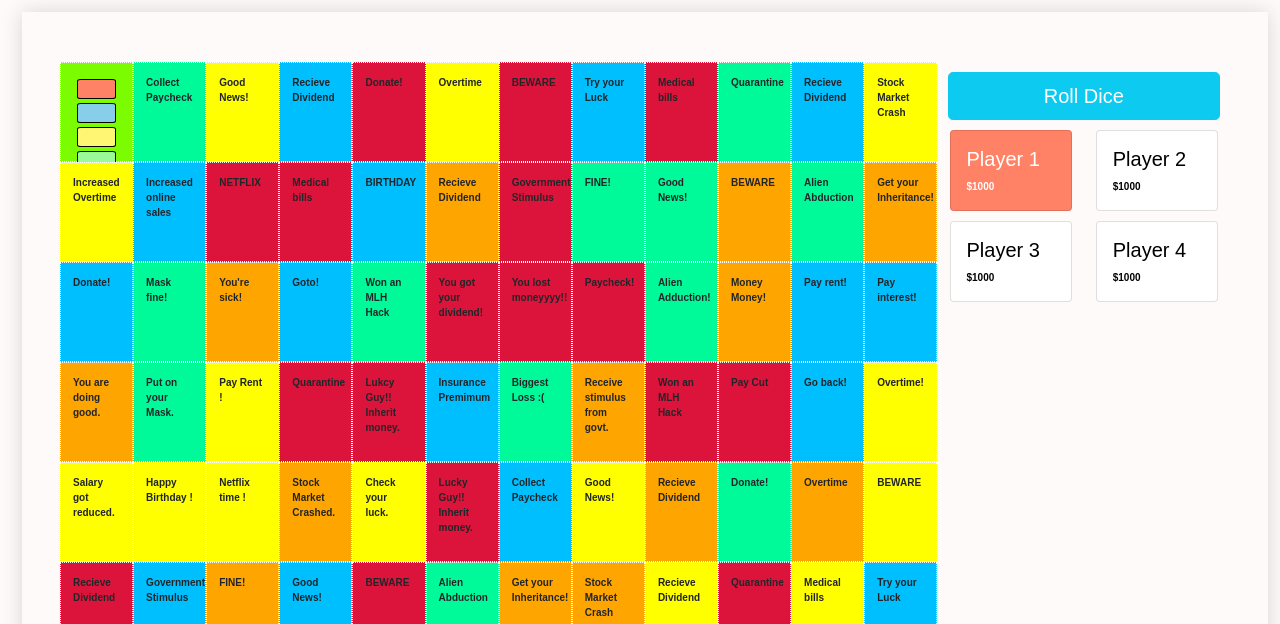
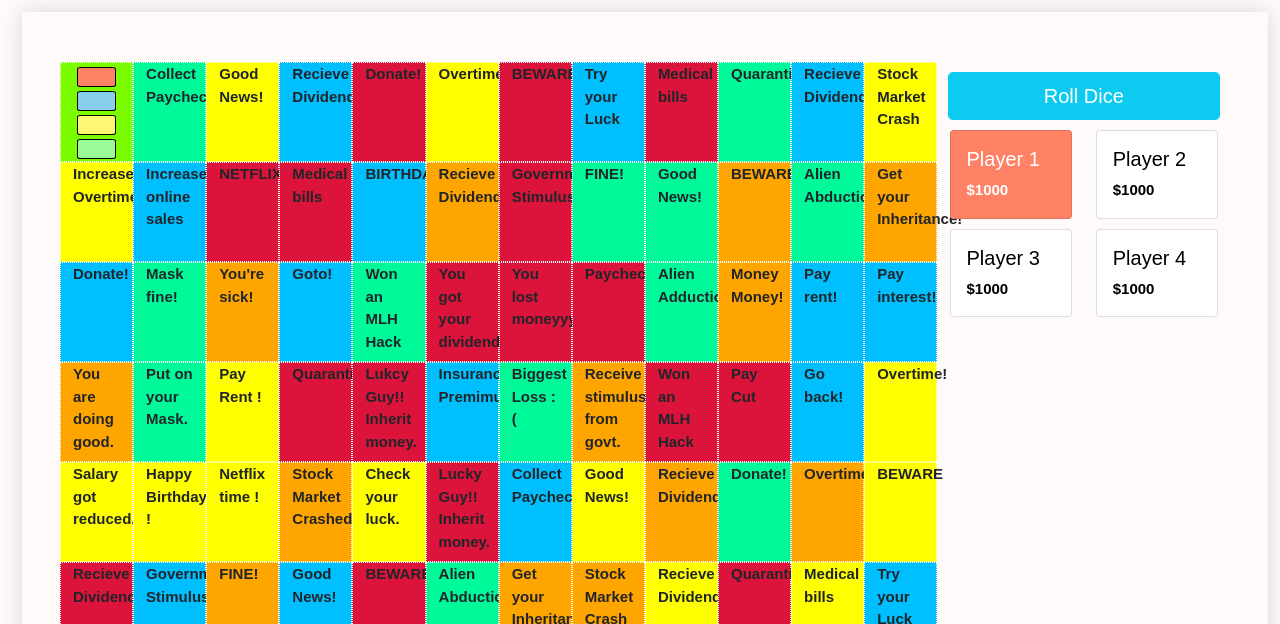
Before and after one commit to gaurav-2626/surviving-2020, a plain HTML site: page index_test.html in a window 1280 px wide. Shown: the part 176-800 px from the top of the page. Drawn offline with nearby package versions, Linux system fonts and the light colour scheme.

Commit message:
final board updates

```diff
--- a/index_test.css
+++ b/index_test.css
@@ -1,22 +1,22 @@
-.container-fluid{
-  background-color: #FFFAFA;
+.container-fluid {
+  background-color: #fffafa;
 }
-.top{
+.top {
   margin-top: 20px;
 }
-h1{
+h1 {
   text-align: center;
-  font-family: 'Trocchi';
+  font-family: "Trocchi";
 }
-h2{
+h2 {
   text-align: center;
-  font-family: 'Source Sans Pro';
+  font-family: "Source Sans Pro";
 }
 .board {
   margin-top: 15px;
   margin-bottom: 100px;
   margin-left: 10px;
-  font-size: 10px;
+  font-size: 15px;
   font-weight: bold;
   font-family: Arial, Helvetica, sans-serif;
   padding: 50px;
@@ -25,7 +25,7 @@ h2{
 .cell {
   height: 100px;
   border: #ffffff 0.5px dotted;
-  padding: 12px 15px;
+  padding: 0 15px;
 }
 
 .dice {
--- a/index_test.js
+++ b/index_test.js
@@ -1350,12 +1350,10 @@ let cells = [
 
 let turn = 0;
 let finished = 0;
-let colorPalatte = ['#00FA9A', '#00BFFF', '#FFA500', '#DC143C', '#FFFF00'];
-
-
-
-const newPath = (position,turn) => {
-  currentCell   = cells[position-1];
+let colorPalatte = ["#00FA9A", "#00BFFF", "#FFA500", "#DC143C", "#FFFF00"];
+
+const newPath = (position, turn) => {
+  currentCell = cells[position - 1];
   currentPlayer = players[turn];
   //console.log(players[turn].money);
   let newPosition = position + currentCell.changePosition;
@@ -1365,7 +1363,6 @@ const newPath = (position,turn) => {
   tag.textContent = "$" + `${players[turn].money}`;
   return newPosition;
 };
-
 
 const changePlace = (turn, diceValue) => {
   let currentPosition = players[turn].position;
@@ -1380,7 +1377,7 @@ const changePlace = (turn, diceValue) => {
   }
 
   let nextPosition = currentPosition + diceValue;
-  nextPosition = newPath(nextPosition,turn);
+  nextPosition = newPath(nextPosition, turn);
   if (nextPosition > 108) {
     nextPosition = 108;
     players[turn].finished = true;
@@ -1389,14 +1386,12 @@ const changePlace = (turn, diceValue) => {
 
   let nextCell = document.querySelector(`#cell${nextPosition}`);
   if (cells[nextPosition - 1].state === 0) {
-    nextCell.innerHTML = "";
+    nextCell.textContent = "";
   }
   nextCell.appendChild(currentPlayer);
   cells[nextPosition - 1].state++;
   players[turn].position = nextPosition;
 };
-
-
 
 const showTurn = (turn) => {
   let playersCard = document.querySelectorAll(".player");
@@ -1432,7 +1427,7 @@ const rollDice = () => {
 const startGame = () => {
   showTurn(0);
   let startCell = document.getElementById(`cell1`);
-  startCell.innerHTML = "";
+  startCell.textContent = "";
 
   for (let i = 0; i < 4; i++) {
     let player = document.createElement("div");
@@ -1476,13 +1471,20 @@ const cellcontents = () => {
       if (r % 2 == 0) {
         cellId = 12 * r - c + 1;
       }
-      ci = document.querySelector('#' + `cell${cellId}`);
-      ci.setAttribute("onmouseleave", `togglePopup(\'myPopup${cellId}\')`);
-      ci.setAttribute("onmouseover", `togglePopup(\'myPopup${cellId}\')`)
-      ci.innerHTML = `<div class=\"cellContents popup\"> ${cells[cellId-1].showContent}<span class=\"popuptext\" id=\"myPopup${cellId}\">${cells[cellId-1].hideContent}</span></div>`;
-      const randomColor = Math.floor((Math.random()*100)%5);
-      document.getElementById(`cell${cellId}`).style.backgroundColor = colorPalatte[randomColor];
-      console.log(ci, cells[cellId-1].showContent);
+      ci = document.querySelector("#" + `cell${cellId}`);
+      ci.setAttribute("data-bs-toggle", "popover-hover");
+      ci.textContent = `${cells[cellId - 1].showContent}`;
+
+      $('[data-bs-toggle="popover-hover"]').popover({
+        html: true,
+        trigger: "hover",
+        placement: "top",
+        content: `${cells[cellId - 1].hideContent}`,
+      });
+
+      const randomColor = Math.floor((Math.random() * 100) % 5);
+      document.getElementById(`cell${cellId}`).style.backgroundColor =
+        colorPalatte[randomColor];
     }
   }
   document.getElementById(`cell1`).style.backgroundColor = "#7CFC00";
```
